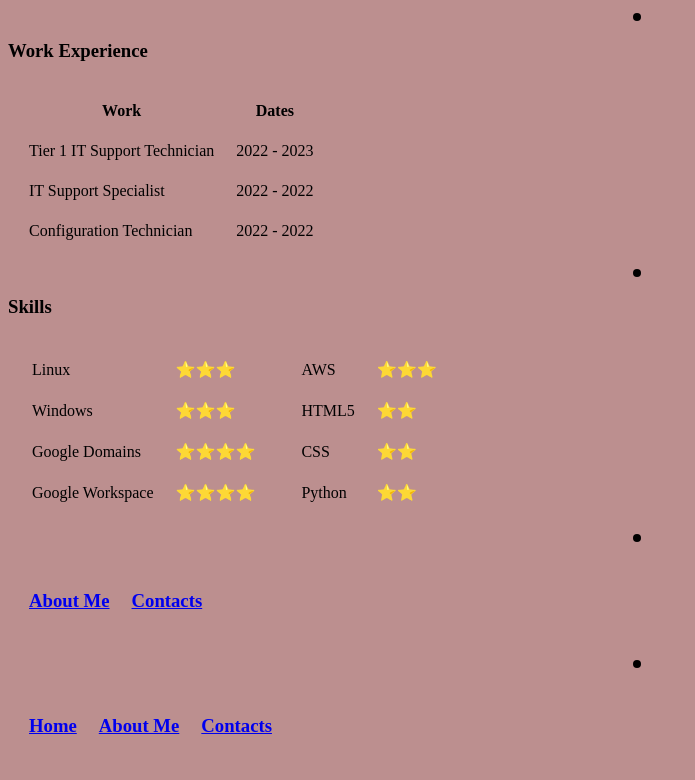
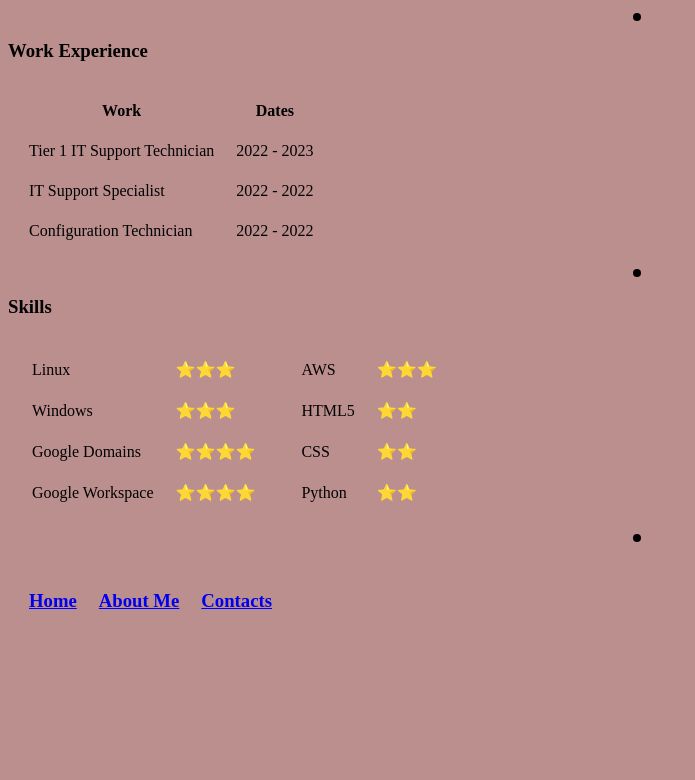
Before and after one commit to devfritson/Petitfrere_F_Portfolio, a plain HTML site: page index.html in a window 1280 px wide. Shown: the part 500-1280 px from the top of the page, without its empty margins (0-695 px from the left). After the commit the page ends 1160 px from the top, so only its background shows below. Drawn offline with Linux system fonts and the light colour scheme.

Commit message:
Update index.html

```diff
--- a/index.html
+++ b/index.html
@@ -122,11 +122,6 @@
                 </td>
             </tr>
         </table>
-        <hr>
-        <table cellspacing = "20">
-            <td><h3><a href="AboutMe.html">About Me</a></h3></td>
-            <td><h3><a href="Contact.html">Contacts</a></h3></td>
-        </table>
     <footer>
     <hr>
         <table cellspacing = "20">
```
